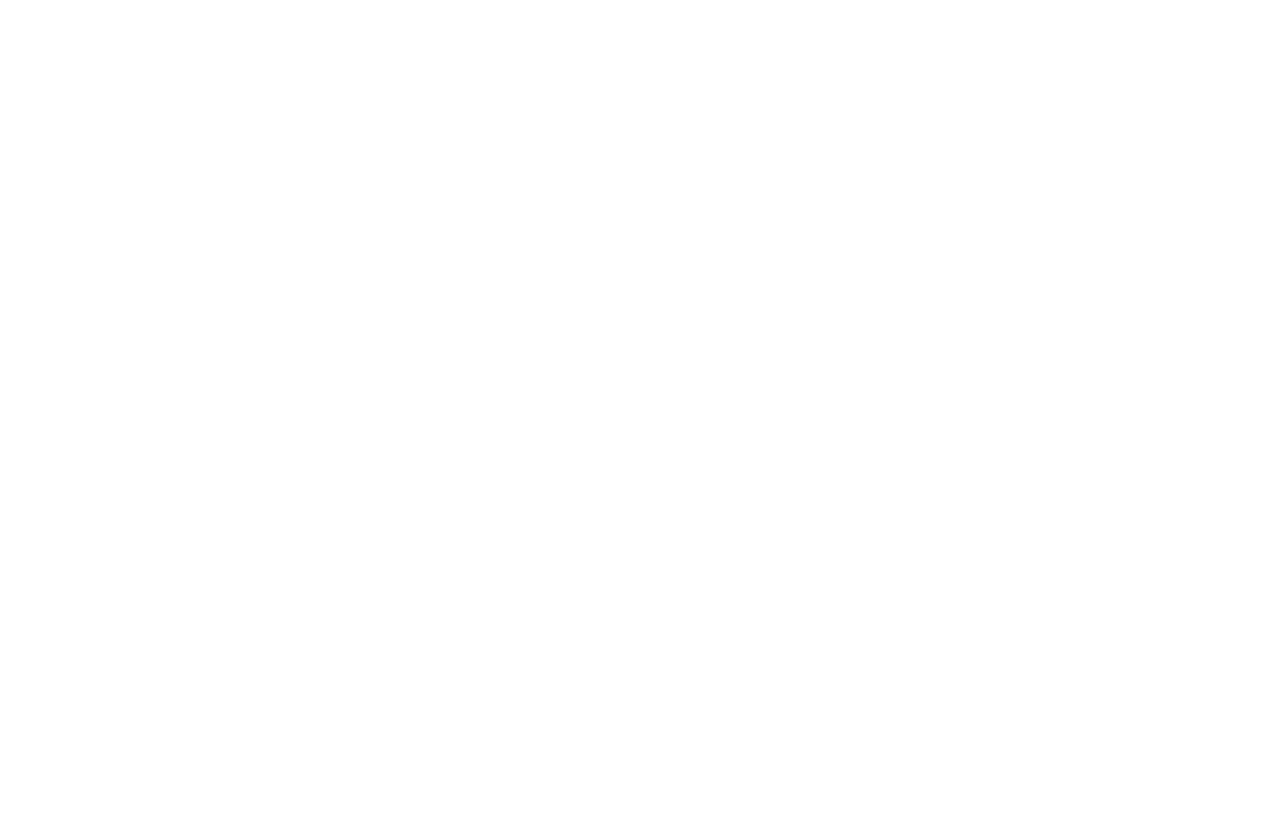
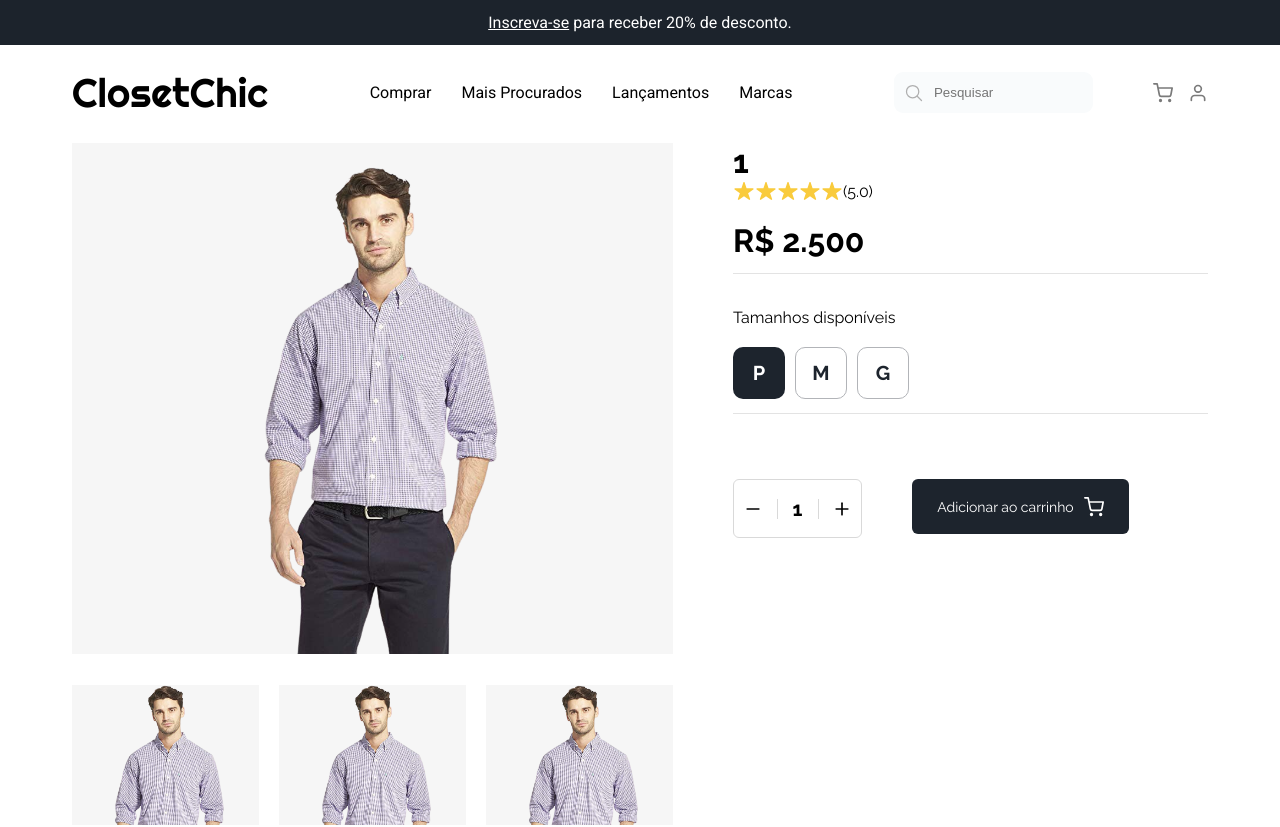
Before and after one commit to patrick-ddeus/closetchic-front, a React (Create React App) app: page /products/1 in a window 1280 px wide. Before the commit this address had no page. Shown: the top 827 px of the page. Before the commit the page ends 800 px from the top, so only its background shows below. Built offline with nearby package versions, Linux system fonts and the light colour scheme.

Commit message:
minor changes on header component, add transition on navbar

```diff
--- a/src/App.js
+++ b/src/App.js
@@ -1,13 +1,16 @@
 import { BrowserRouter as Router, Routes, Route } from 'react-router-dom';
 import HomePage from './pages/HomePage';
 import ProductPage from './pages/ProductPage';
+import StorePage from './pages/StorePage';
 
 const App = () => {
   return (
     <Router className="App">
       <Routes>
         <Route path='/' element={<HomePage />} />
-        <Route path='/product/:slug' element={<ProductPage />} />
+        <Route path='/products/:slug' element={<ProductPage />} />
+
+        <Route path='/products' element={<StorePage />} />
       </Routes>
     </Router>
   );
--- a/src/components/Header/index.jsx
+++ b/src/components/Header/index.jsx
@@ -1,17 +1,20 @@
 import React from 'react';
-import { Container, List, SearchArea, IconsArea, SearchInput, SearchIconsArea } from './styles';
+import { Container, List, ListItem, SearchArea, IconsArea, SearchInput, SearchIconsArea } from './styles';
 import { IoSearchOutline } from "react-icons/io5";
 import { FiShoppingCart, FiUser } from "react-icons/fi";
+import { useLocation } from 'react-router-dom';
 
 const Header = () => {
+    const { pathname } = useLocation();
+
     return (
         <Container>
             <h1>ClosetChic</h1>
             <List>
-                <li>Comprar</li>
-                <li>Mais Procurados</li>
-                <li>Lançamentos</li>
-                <li>Marcas</li>
+                <ListItem active={pathname === "/products"}>Comprar</ListItem>
+                <ListItem active={false}>Mais Procurados</ListItem>
+                <ListItem active={false}>Lançamentos</ListItem>
+                <ListItem active={false}>Marcas</ListItem>
             </List>
             <SearchIconsArea>
                 <SearchArea>
--- a/src/components/Header/styles.jsx
+++ b/src/components/Header/styles.jsx
@@ -19,11 +19,48 @@ export const Container = styled.header`
 
 export const List = styled.ul`
   display:flex;
-  gap:14px;
+  gap:30px;
 
-  li{
+`;
+
+export const ListItem = styled.li`
+    transition: transform .15s ease;
+    position: relative;
     cursor:pointer;
-  }
+
+    &:hover::after {
+        width: 80%;
+    }
+    &::after {
+        content: "";
+        display: block;
+        width: 0px;
+        height: 2px;
+        position: absolute;
+        background-color: #1C232C;
+        left: 2px;
+        transition: width .3s ease-in-out;
+    }
+    &:hover{
+        transform: scale(1.08);
+    }
+
+    ${({ active }) => active && `
+        &{
+            position: relative;
+        }
+        &::after {
+        content: "";
+        display: block;
+        width: 80%;
+        height: 2px;
+        position: absolute;
+        background-color: #1C232C;
+        left: 2px;
+    }
+    `}
+
+
 `;
 
 export const SearchArea = styled.div`
--- a/src/pages/ProductPage/index.jsx
+++ b/src/pages/ProductPage/index.jsx
@@ -22,6 +22,7 @@ import guy from "../../assets/p1.png";
 import { IoIosStar } from "react-icons/io";
 import { FiMinus, FiPlus, FiShoppingCart } from "react-icons/fi";
 import { useParams } from 'react-router-dom';
+import Footer from '../../components/Footer';
 
 const ProductPage = () => {
   const [size, setSize] = React.useState("p");
@@ -106,6 +107,7 @@ const ProductPage = () => {
         <h4>Descrição</h4>
         <p>Lorem ipsum dolor sit amet, consectetur adipisicing elit. Odio libero non quisquam labore vitae necessitatibus, fugiat delectus sed placeat voluptatibus doloribus, autem repudiandae inventore dolores sunt temporibus obcaecati error. Repudiandae omnis, beatae nam perferendis ea ex magni quaerat voluptatem cupiditate sapiente! Tempore officia quisquam voluptatem blanditiis at eos inventore amet!</p>
       </DescriptionArea>
+      <Footer/>
     </div>
   );
 };
--- a/src/pages/ProductPage/styles.jsx
+++ b/src/pages/ProductPage/styles.jsx
@@ -191,7 +191,7 @@ export const AddToCart = styled.div`
 
 export const DescriptionArea = styled.div`
   padding:0 72px;
-
+  margin-bottom:140px;
   h4{
     font-weight:700;
     font-size:32px;
--- /dev/null
+++ b/src/pages/StorePage/index.jsx
@@ -0,0 +1,16 @@
+import React from 'react';
+import DescountBar from '../../components/DescountBar';
+import Header from '../../components/Header';
+
+// import { Container } from './styles';
+
+const StorePage = () => {
+    return (
+        <div>
+            <DescountBar />
+            <Header />
+        </div>
+    );
+};
+
+export default StorePage;
--- /dev/null
+++ b/src/pages/StorePage/styles.jsx
@@ -0,0 +1,5 @@
+import styled from 'styled-components';
+
+export const Container = styled.div`
+
+`;
```
